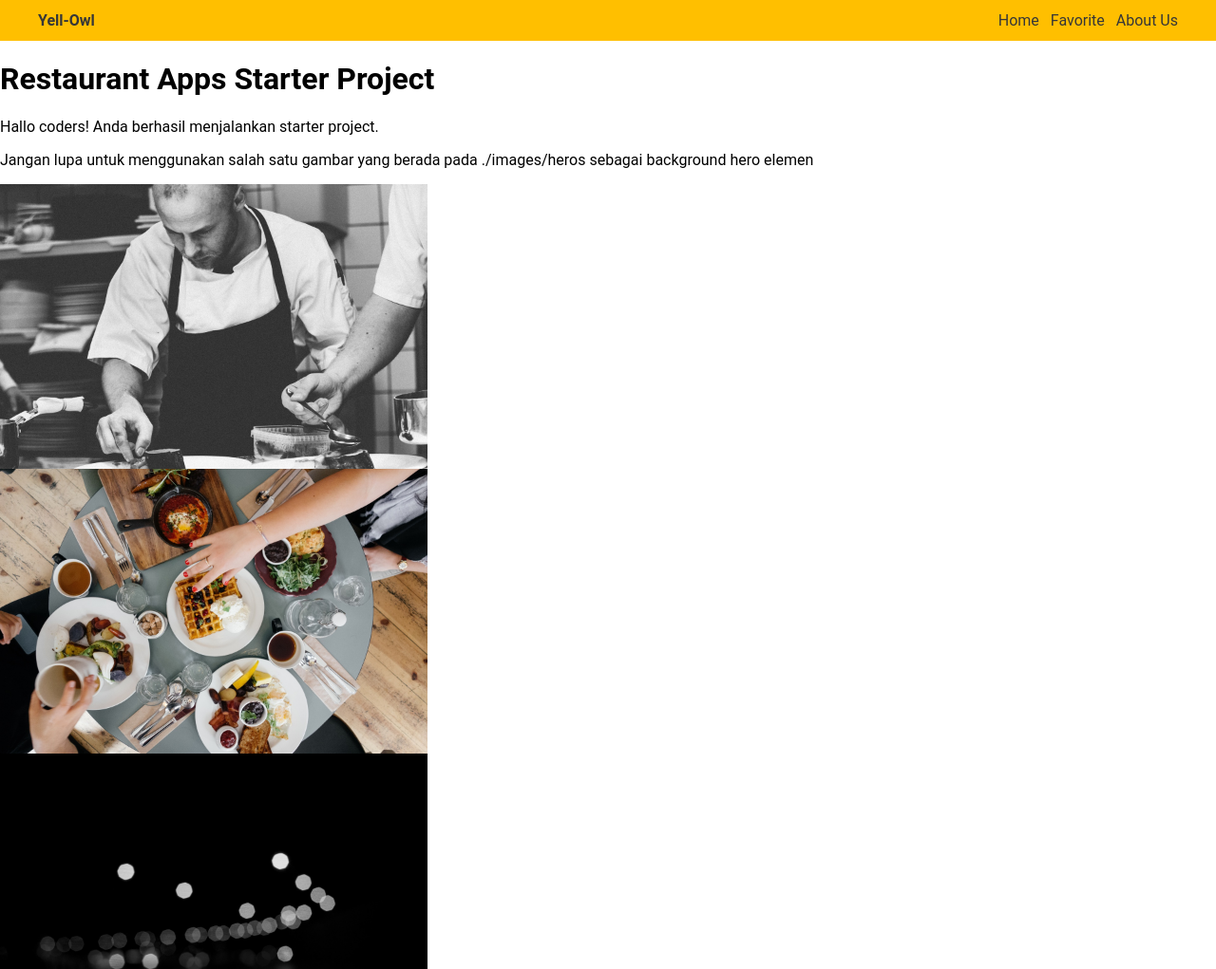
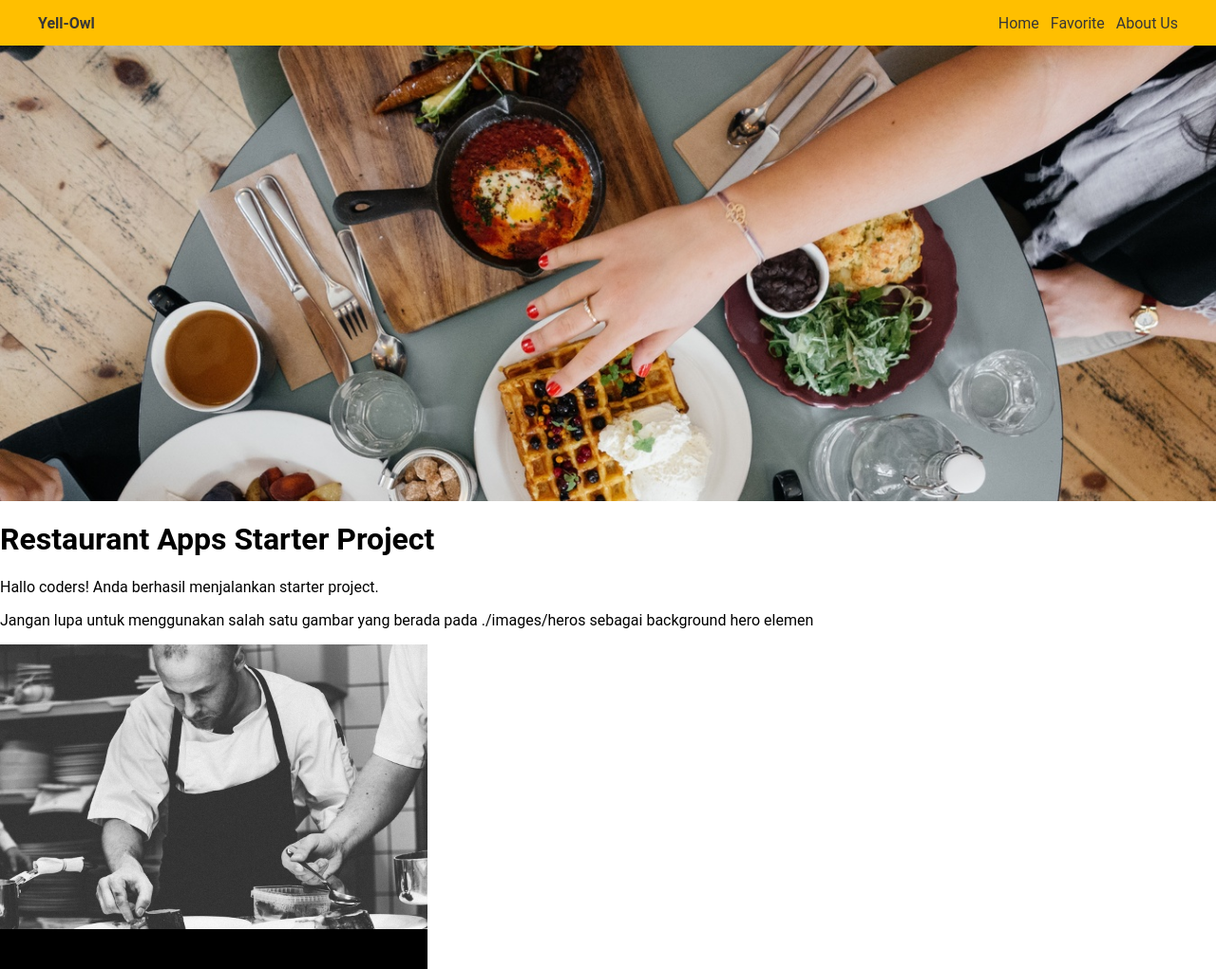
Before and after one commit to irwanphan/dicoding-restaurant-app, a website built with webpack: page src/templates/index.html in a window 1280 px wide. Shown: the top 1021 px of the page at 95% size. Built offline with nearby package versions, Linux system fonts and the light colour scheme; files whose address does not match are found by name.

Commit message:
hero image done

```diff
--- a/src/sass/main.sass
+++ b/src/sass/main.sass
@@ -8,16 +8,24 @@ body
 
 .container
     width: 100%
-    max-width: 1200px
+    max-width: 75rem
     margin: 0 auto
+    @media screen and (max-width: 75rem)
+        padding: 0 1rem
 
 // app header
 header
     background-color: var.$theme-color
     color: var.$font-color
-    padding: 0.75rem 1rem
+    position: fixed
+    top: 0
+    left: 0
+    right: 0
+    height: 3rem
     .container
+        height: 100%
         display: flex
+        align-items: center
         justify-content: space-between
     .site-logo
         font-weight: 600
@@ -32,3 +40,14 @@ header
                 a
                     text-decoration: none
                     color: var.$font-color
+
+main
+    margin-top: 3rem
+    .hero-image
+        height: auto
+        max-height: 30rem
+        overflow: hidden
+        img
+            width: 100%
+            height: auto
+            object-fit: cover
--- a/src/templates/index.html
+++ b/src/templates/index.html
@@ -25,11 +25,15 @@
       </nav>
     </div>
   </header>
+  <main>
+    <div class="hero-image">
+      <img src="./images/heros/hero-image_2.jpg" width="450" alt="">
+    </div>
+  </main>
   <h1>Restaurant Apps Starter Project</h1>
   <p>Hallo coders! Anda berhasil menjalankan starter project.</p>
   <p>Jangan lupa untuk menggunakan salah satu gambar yang berada pada ./images/heros sebagai background hero elemen</p>
   <img src="./images/heros/hero-image_1.jpg" width="450" alt="">
-  <img src="./images/heros/hero-image_2.jpg" width="450" alt="">
   <img src="./images/heros/hero-image_3.jpg" width="450" alt="">
   <img src="./images/heros/hero-image_4.jpg" width="450" alt="">
 </body>
```
